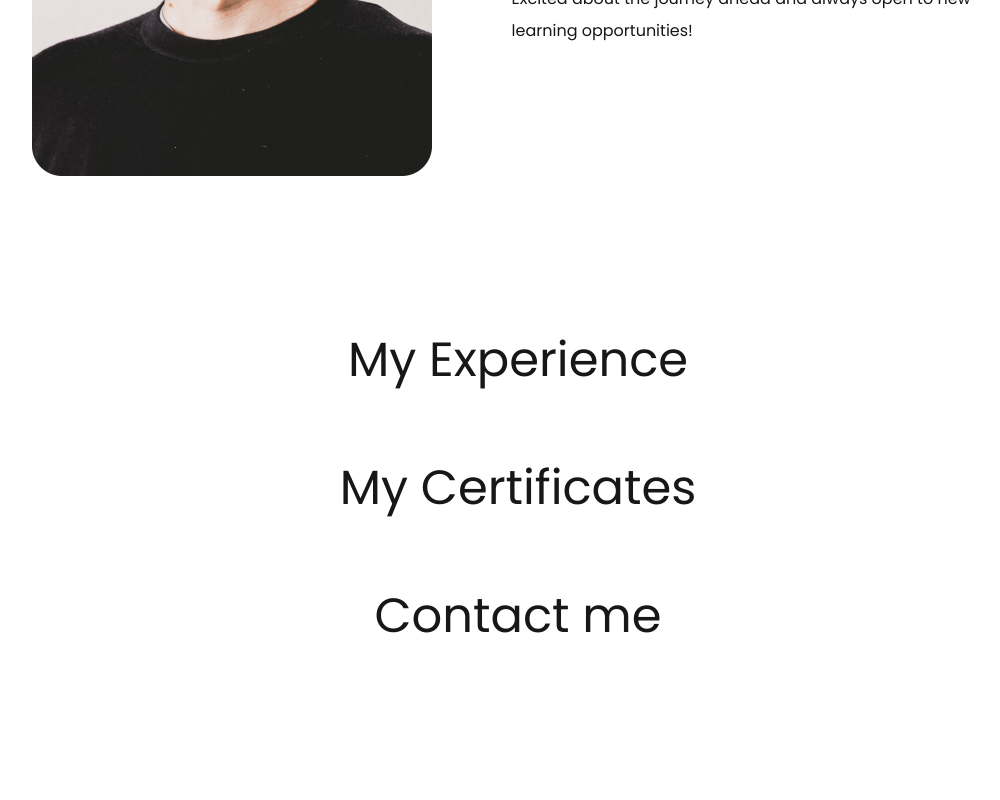
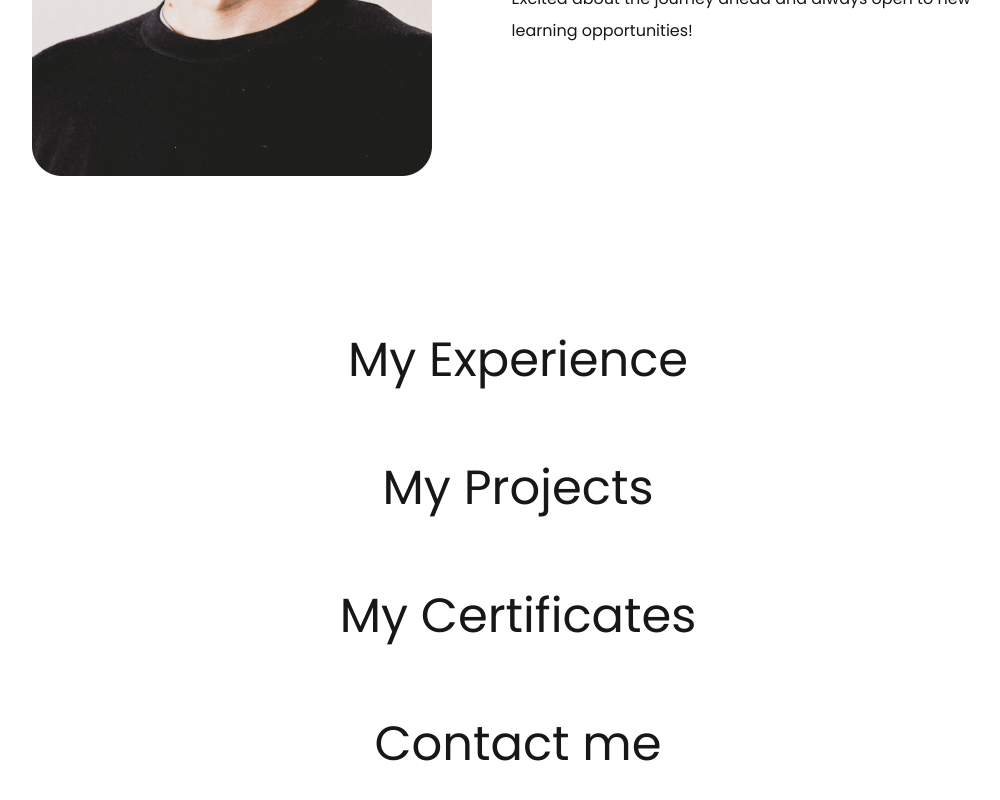
Before and after one commit to gr3yys/gooo-portfolio, a Next.js app: page / in a window 1280 px wide. Shown: the part 1330-2130 px from the top of the page, without its empty margins (122-1122 px from the left). Before the commit the page ends 2010 px from the top, so only its background shows below. Built offline with nearby package versions, Linux system fonts and the light colour scheme.

Commit message:
Added projects page.

```diff
--- /dev/null
+++ b/app/components/Projects.jsx
@@ -0,0 +1,11 @@
+import React from 'react'
+
+const Projects = () => {
+  return (
+    <div id='projects' className='w-full px-[12%] py-10 scroll-mt-20'>
+        <h2 className='text-center text-5xl'>My Projects</h2>
+    </div>
+  )
+}
+
+export default Projects
--- a/app/page.js
+++ b/app/page.js
@@ -5,6 +5,7 @@ import About from "./components/About";
 import Experience from "./components/Experience";
 import Contact from "./components/Contact";
 import Certificates from "./components/Certificates";
+import Projects from "./components/Projects";
 
 export default function Home() {
   return (
@@ -13,6 +14,7 @@ export default function Home() {
         <Header />
         <About />
         <Experience />
+        <Projects />
         <Certificates />
         <Contact />
     </>
```
